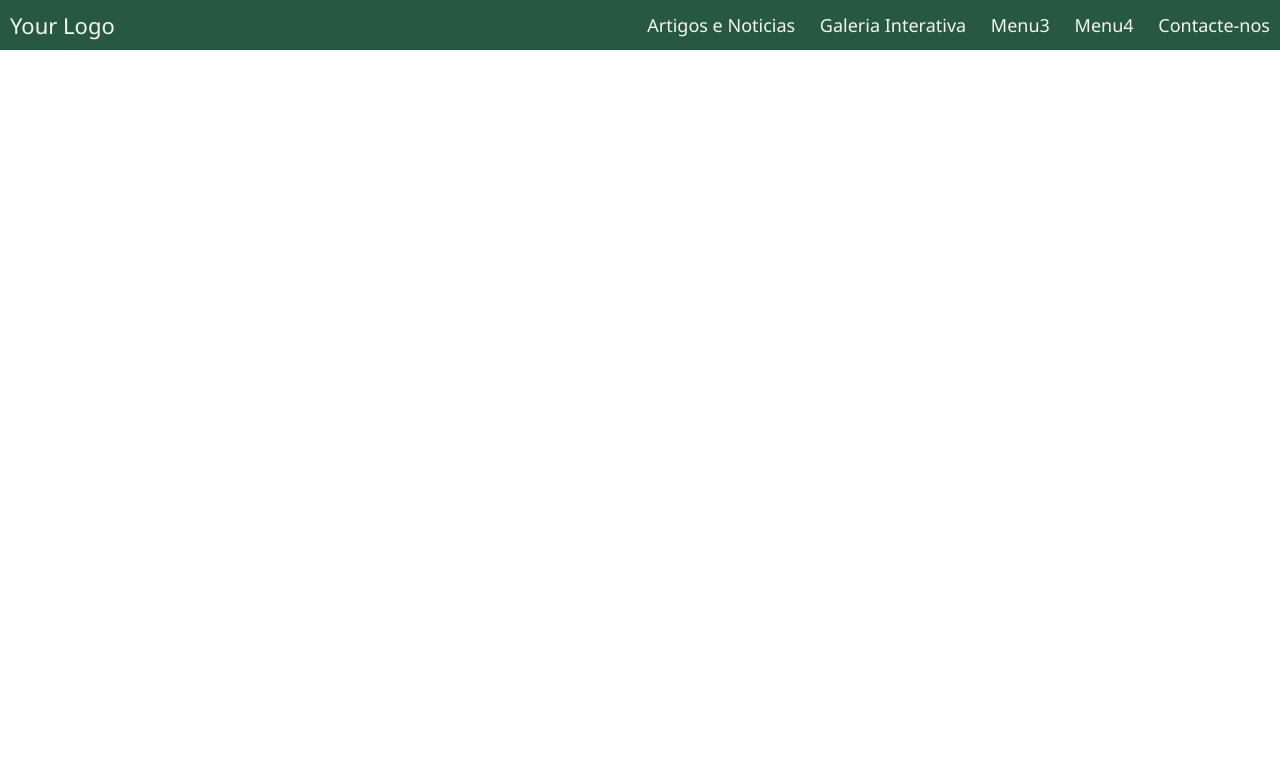
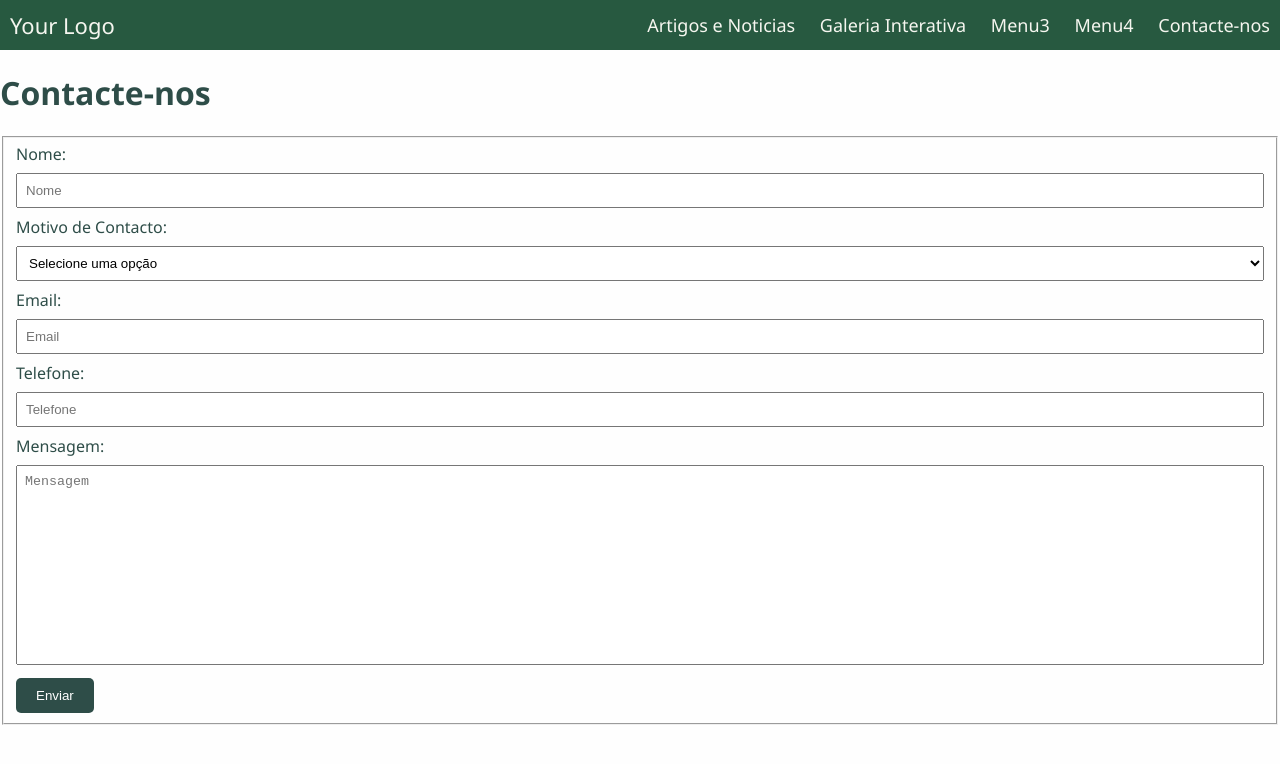
Before and after one commit to Fiagapcoo/AI1-Project, a plain HTML site: page Views/form.html in a window 1280 px wide. Drawn offline with nearby package versions, Linux system fonts and the light colour scheme.

Commit message:
Criar o form de contacto com react

```diff
--- /dev/null
+++ b/CSS/form_style.css
@@ -0,0 +1,26 @@
+/* styles.css */
+
+/* Common styles for input fields and textarea */
+.input,
+.textarea,
+.select {
+  width: 100%;
+  padding: 8px;
+  margin: 8px 0;
+  box-sizing: border-box ;
+}
+
+.textarea {
+  height: 200px;
+  resize: none;
+}
+
+/* Button style */
+.button {
+  background-color: var(--first-color);
+  color: white;
+  padding: 10px 20px;
+  border: none;
+  border-radius: 5px;
+  cursor: pointer;
+}
--- /dev/null
+++ b/JS/form_script.js
@@ -0,0 +1,184 @@
+/**********************************************************************************
+ * @brief  Function to handle the submission of a form.                           *
+ *                                                                                *
+ * @details This function prevents the default form submission, checks if all     *
+ *          required fields are filled, displays an alert if any field is empty,  *
+ *          and then saves the form state to local storage, maintaining a history *
+ *          of form submissions.                                                  *
+ *                                                                                *
+ * @param  {object} event - The event object representing the form submission.    *
+ **********************************************************************************/
+
+class Component extends React.Component {
+  constructor(props) {
+    // Log local storage data
+    console.log(JSON.parse(localStorage.getItem('formSubmissions')));
+
+    super(props);
+
+    // Initial state of the component
+    this.state = {
+      Name: '',
+      Reason: '',
+      Email: '',
+      Phone: '',
+      Message: ''
+    };
+
+    // Bind the handleChange and handleSubmit methods to the component instance
+    this.handleChange = this.handleChange.bind(this);
+    this.handleSubmit = this.handleSubmit.bind(this);
+  }
+
+/**********************************************************************************
+ * @brief  Function to handle changes in form input fields.                       *
+ *                                                                                *
+ * @details This function extracts the name and value from the event target,      *
+ *          and updates the corresponding state property using setState.          *
+ *                                                                                *
+ * @param  {object} event - The event object representing the input field change. *
+ **********************************************************************************/
+
+  handleChange(event) {
+    const { name, value } = event.target;
+    this.setState({ [name]: value });
+  }
+
+  /**********************************************************************************
+   * @brief  Function to handle the submission of a form.                           *
+   *                                                                                *
+   * @details This function prevents the default form submission, checks if all     *
+   *          required fields are filled, displays an alert if any field is empty,  *
+   *          and then saves the form state to local storage.                       *
+   *                                                                                *
+   * @param  {object} event - The event object representing the form submission.    *
+   **********************************************************************************/
+  handleSubmit(event) {
+    // Prevent the default form submission
+    event.preventDefault();
+
+    // Check if any required field is empty
+    if (
+      this.state.Name === '' ||
+      this.state.Reason === '' ||
+      this.state.Email === '' ||
+      this.state.Phone === '' ||
+      this.state.Message === ''
+    ) {
+      // Display an alert if any field is empty
+      alert('Por favor preencha todos os campos!');
+      return;
+    }
+
+// Verify if email is valid
+const emailRegex = /^[^\s@]+@[^\s@]+\.[^\s@]+$/;
+if (!emailRegex.test(this.state.Email)) {
+  alert('Por favor insira um email válido!');
+  return;
+}
+
+// Verify if phone is valid
+const phoneRegex = /^\+\d{1,3} \d+$/;
+if (!phoneRegex.test(this.state.Phone)) {
+  alert('Por favor insira um número de telefone válido!');
+  return;
+}
+
+
+
+    // Retrieve existing form submissions from local storage
+    const formSubmissions = JSON.parse(localStorage.getItem('formSubmissions')) || [];
+
+    // Add the current form state to the list of submissions
+    formSubmissions.push(this.state);
+
+    // Save the updated list to local storage
+    localStorage.setItem('formSubmissions', JSON.stringify(formSubmissions));
+
+    // Clear the form fields after submission
+    this.setState({
+      Name: '',
+      Reason: '',
+      Email: '',
+      Phone: '',
+      Message: ''
+    });
+
+    // Reload the page after submit (remove this line if you don't want to reload)
+    window.location.reload();
+  }
+
+  render() {
+    return React.createElement(
+      React.Fragment,
+      null,
+      React.createElement('h1', null, 'Contacte-nos'),
+      React.createElement(
+        'form',
+        { onSubmit: this.handleSubmit },
+        React.createElement('fieldset', null,
+          React.createElement('label', null, 'Nome:'),
+          React.createElement('input', {
+            type: 'text',
+            placeholder: 'Nome',
+            className: 'input',
+            name: 'Name',
+            value: this.state.Name,
+            onChange: this.handleChange
+          }),
+          React.createElement('br', null),
+          React.createElement('label', null, 'Motivo de Contacto:'),
+          React.createElement(
+            'select',
+            {
+              className: 'select',
+              name: 'Reason',
+              value: this.state.Reason,
+              onChange: this.handleChange
+            },
+            React.createElement('option', { value: '' }, 'Selecione uma opção'),
+            React.createElement('option', { value: 'Sugestao' }, 'Sugestão'),
+            React.createElement('option', { value: 'critica' }, 'Crítica'),
+            React.createElement('option', { value: 'relamacao' }, 'Reclamação'),
+            React.createElement('option', { value: 'informacao' }, 'Informação'),
+            React.createElement('option', { value: 'outro' }, 'Outro')
+          ),
+          React.createElement('br', null),
+          React.createElement('label', null, 'Email:'),
+          React.createElement('input', {
+            type: 'email',
+            placeholder: 'Email',
+            className: 'input',
+            name: 'Email',
+            value: this.state.Email,
+            onChange: this.handleChange
+          }),
+          React.createElement('br', null),
+          React.createElement('label', null, 'Telefone:'),
+          React.createElement('input', {
+            type: 'text',
+            placeholder: 'Telefone',
+            className: 'input',
+            name: 'Phone',
+            value: this.state.Phone,
+            onChange: this.handleChange
+          }),
+          React.createElement('br', null),
+          React.createElement('label', null, 'Mensagem:'),
+          React.createElement('textarea', {
+            className: 'textarea',
+            placeholder: 'Mensagem',
+            name: 'Message',
+            value: this.state.Message,
+            onChange: this.handleChange
+          }),
+          React.createElement('br', null),
+          React.createElement('input', { type: 'submit', value: 'Enviar', className: 'button' })
+        )
+      )
+    );
+  }
+}
+
+// Render the component to the DOM into the div with the ID react-content
+ReactDOM.render(React.createElement(Component), document.getElementById('react-content'));
--- a/Views/form.html
+++ b/Views/form.html
@@ -6,7 +6,7 @@
     <meta name="viewport" content="width=device-width, initial-scale=1.0">
     <link rel="stylesheet" href="../CSS/index.css">
     <link href="../CSS/navbar_style.css" rel="stylesheet">
-    <link rel="stylesheet" href="../CSS/articles_news_style.css">
+    <link rel="stylesheet" href="../CSS/form_style.css">
     <title>Formulário</title>
 </head>
 
@@ -60,6 +60,10 @@
 
     <main>
 
+      <div id="react-content">
+
+      </div>
+
     </main>
 
 
@@ -67,6 +71,7 @@
     <script src="https://unpkg.com/react@16/umd/react.development.js" crossorigin></script>
     <script src="https://unpkg.com/react-dom@16/umd/react-dom.development.js" crossorigin></script>
     <script src="../JS/navbar.js"></script>
+    <script src="../JS/form_script.js"></script>
 </body>
 
 </html>
```
